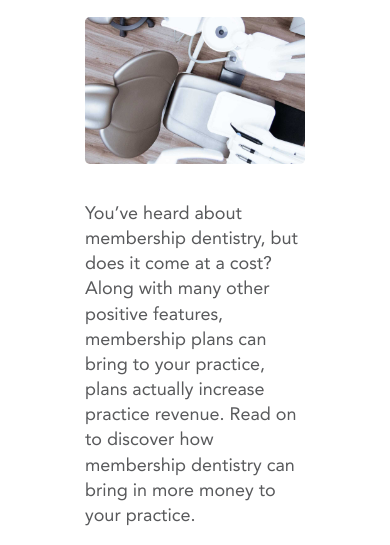
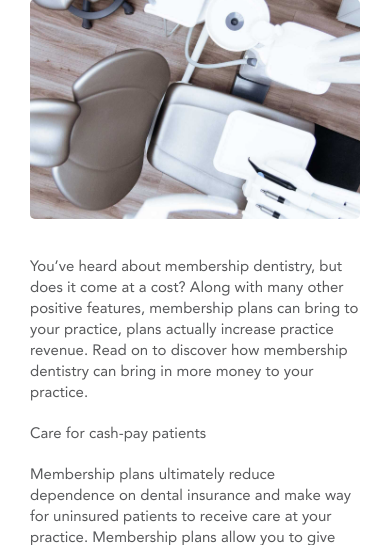
Before and after one commit to CodingGabe/membersy, a Gatsby site: page /blog/how-membership-dentistry-increases-practice-revenue/ in a window 390 px wide. Shown: the part 283-828 px from the top of the page. Built offline with nearby package versions, Linux system fonts and the light colour scheme; Gatsby itself is replaced by a stand-in of ours.

Commit message:
blog post mobile fix

```diff
--- a/src/styles/_blog.scss
+++ b/src/styles/_blog.scss
@@ -76,8 +76,14 @@
 
 // Blog Post Styles
 article.blog_post--wrapper {
+    p {
+        font-size: 1.5rem;
+    }
     max-width: 66.66667%;
-    margin: 3rem auto 0 auto;
+    margin: 12rem auto 0 auto;
+    @media(max-width: 60rem) {
+        max-width: 100%;
+    }
     section {
         padding-top: 3rem;
     }
```
